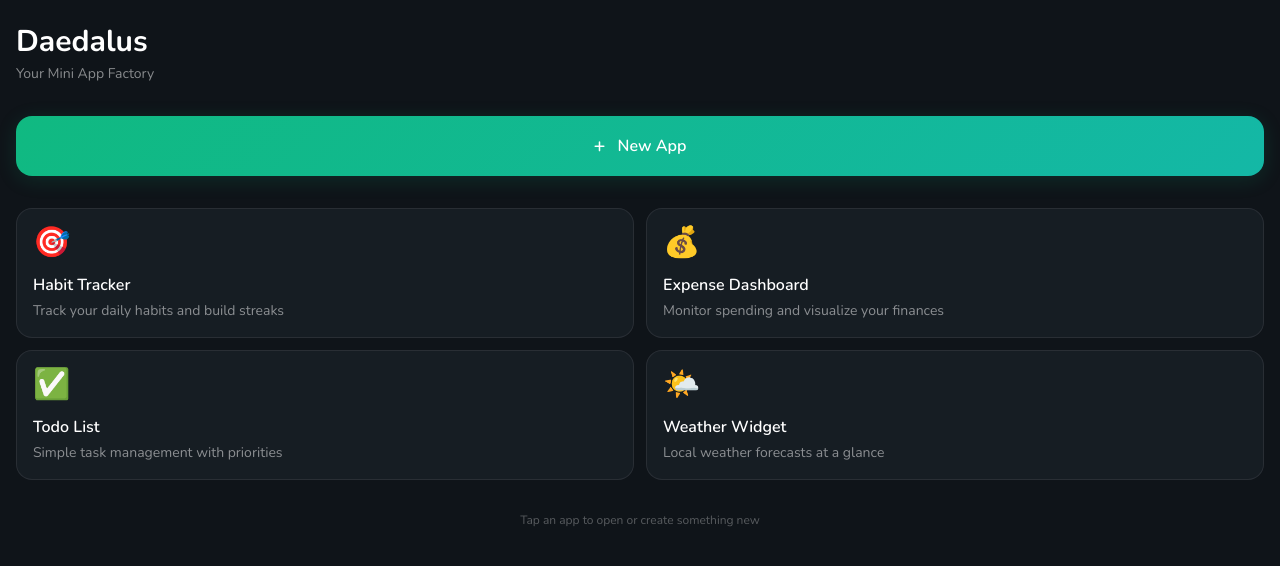
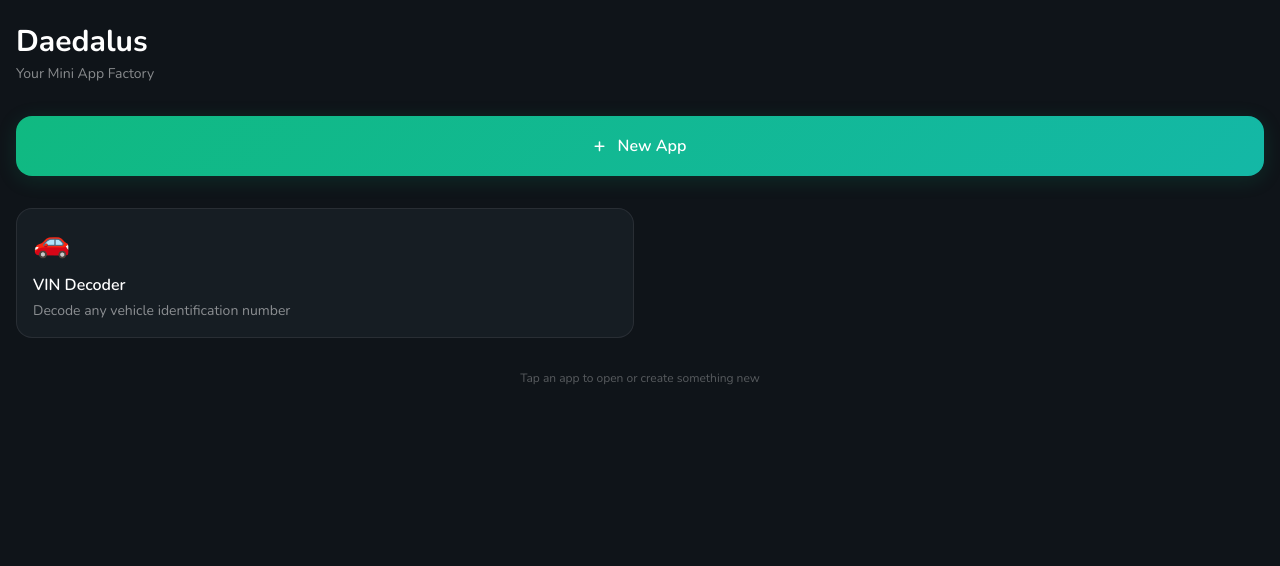
Before and after one commit to LightningSB/daedalus, a React (Vite) app: page / in a window 1280 px wide. Shown: the top 566 px of the page. Built offline with nearby package versions, Linux system fonts and the light colour scheme.

Commit message:
Add VIN Decoder to app grid, upload to MinIO

```diff
--- a/src/components/AppGrid.tsx
+++ b/src/components/AppGrid.tsx
@@ -6,30 +6,12 @@ interface AppGridProps {
   onCreateNew: () => void
 }
 
-const MOCK_APPS = [
+const APPS = [
   {
-    id: 'habit-tracker',
-    name: 'Habit Tracker',
-    icon: '🎯',
-    description: 'Track your daily habits and build streaks',
-  },
-  {
-    id: 'expense-dashboard',
-    name: 'Expense Dashboard',
-    icon: '💰',
-    description: 'Monitor spending and visualize your finances',
-  },
-  {
-    id: 'todo-list',
-    name: 'Todo List',
-    icon: '✅',
-    description: 'Simple task management with priorities',
-  },
-  {
-    id: 'weather-widget',
-    name: 'Weather Widget',
-    icon: '🌤️',
-    description: 'Local weather forecasts at a glance',
+    id: 'vin-decoder',
+    name: 'VIN Decoder',
+    icon: '🚗',
+    description: 'Decode any vehicle identification number',
   },
 ]
 
@@ -64,7 +46,7 @@ export function AppGrid({ onAppSelect, onCreateNew }: AppGridProps) {
 
       {/* App Grid */}
       <div className="grid grid-cols-2 gap-3">
-        {MOCK_APPS.map((app, index) => (
+        {APPS.map((app, index) => (
           <div
             key={app.id}
             className={`animate-fade-in opacity-0 stagger-${index + 1}`}
```
